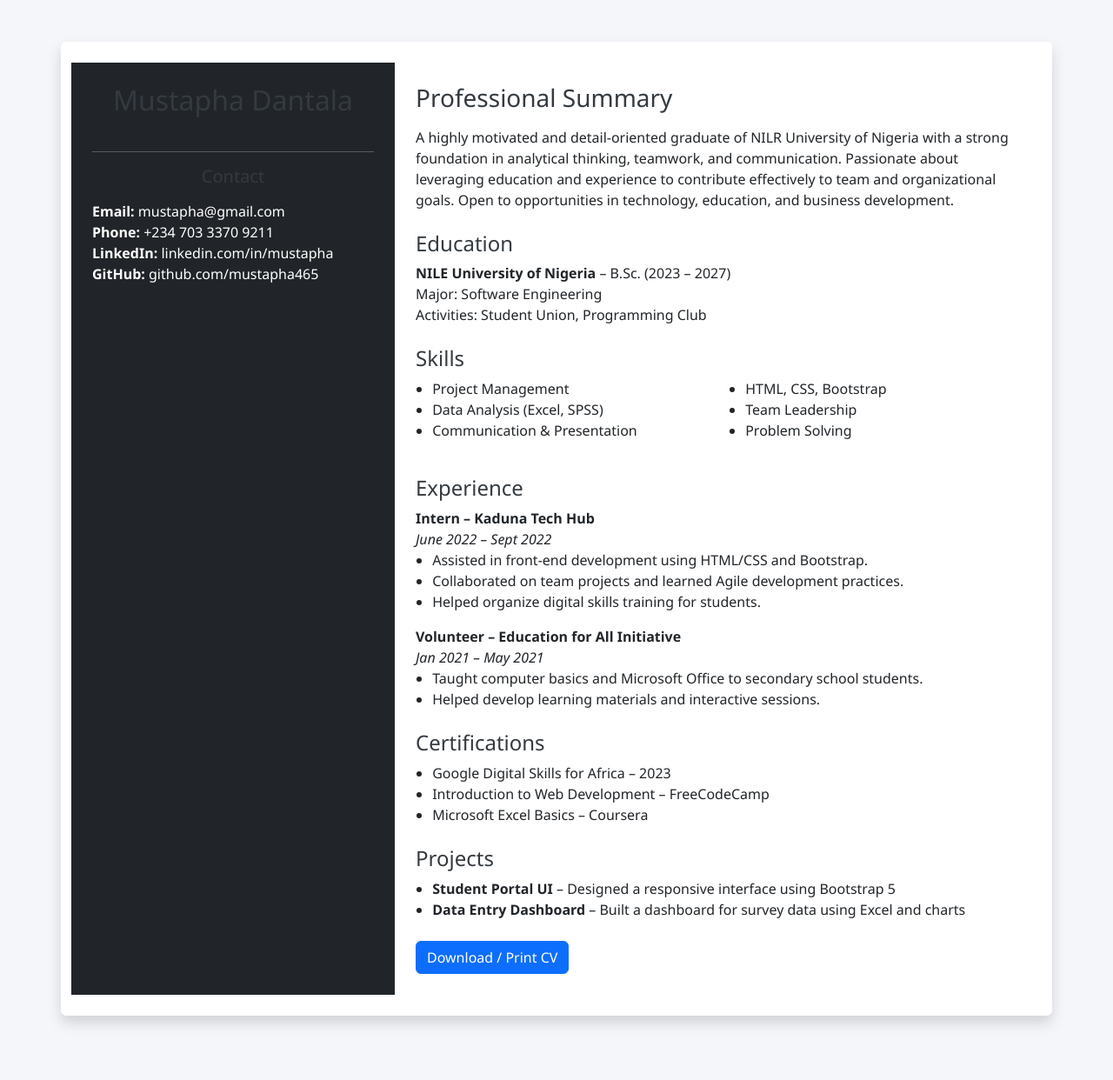
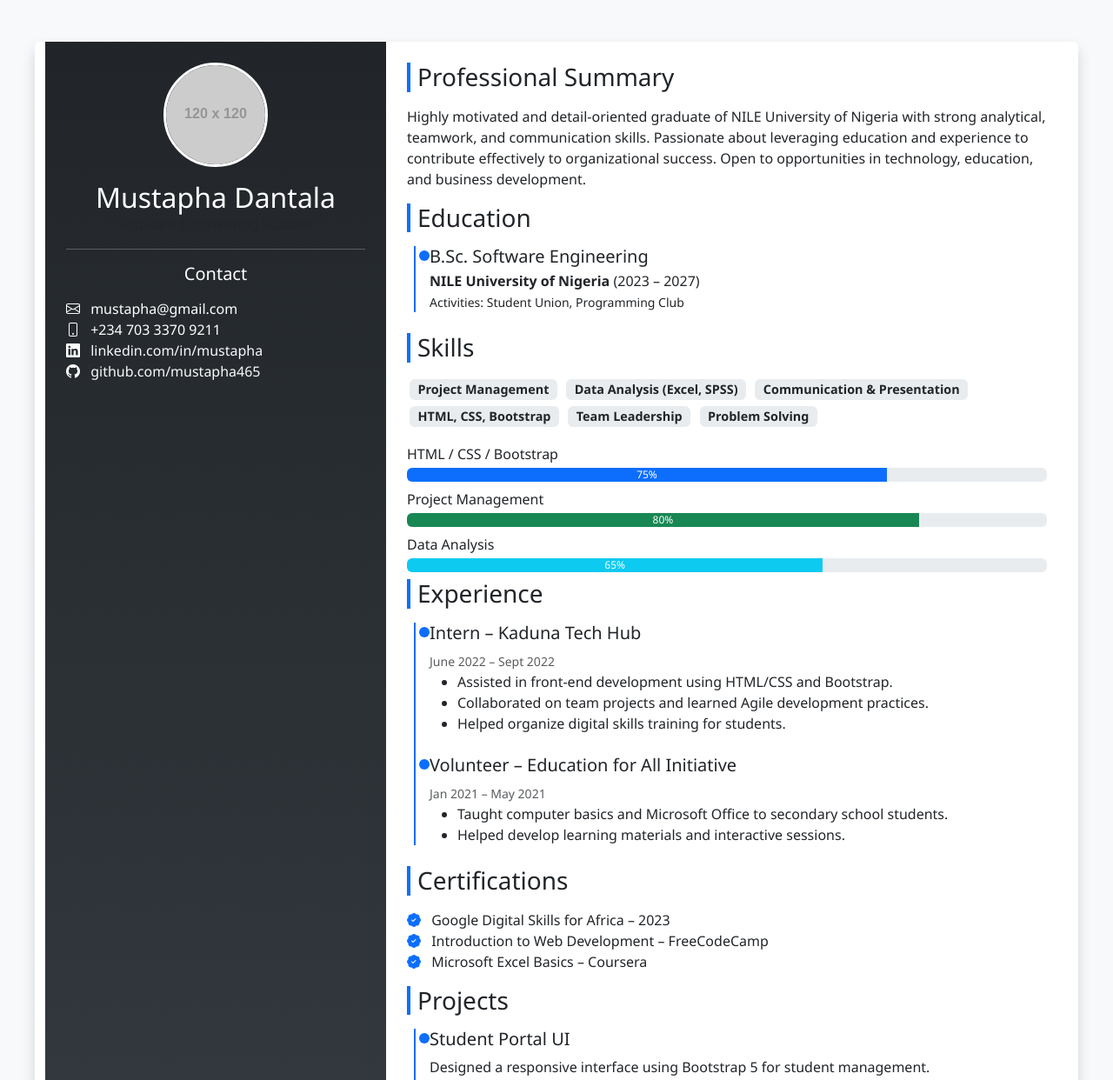
Before and after one commit to mustapha465/cv1, a plain HTML site: page index.html in a window 1280 px wide. Shown: the top 1242 px of the page at 87% size. Before the commit the page ends 1216 px from the top, so only its background shows below. Drawn offline with nearby package versions, Linux system fonts and the light colour scheme; placeholder pictures from the web are drawn by us.

Commit message:
html change

```diff
--- a/index.html
+++ b/index.html
@@ -4,73 +4,167 @@
   <meta charset="UTF-8">
   <meta name="viewport" content="width=device-width, initial-scale=1.0">
   <title>Mustapha Dantala - Professional CV</title>
+
+  <!-- Bootstrap CSS -->
   <link href="https://cdn.jsdelivr.net/npm/bootstrap@5.3.2/dist/css/bootstrap.min.css" rel="stylesheet">
-    <link rel="stylesheet" href="style.css">
+  <!-- Bootstrap Icons -->
+  <link href="https://cdn.jsdelivr.net/npm/bootstrap-icons/font/bootstrap-icons.css" rel="stylesheet">
+
+  <style>
+    body {
+      background-color: #f8f9fa;
+      font-family: 'Segoe UI', Tahoma, Geneva, Verdana, sans-serif;
+      color: #212529;
+    }
+    .cv-container {
+      max-width: 1200px;
+      overflow: hidden;
+    }
+    .sidebar {
+      background: linear-gradient(180deg, #212529, #343a40);
+      color: #fff;
+    }
+    .sidebar a {
+      color: #f8f9fa;
+      text-decoration: none;
+    }
+    .sidebar a:hover {
+      text-decoration: underline;
+    }
+    .profile-pic {
+      width: 120px;
+      height: 120px;
+      object-fit: cover;
+      border-radius: 50%;
+      border: 3px solid #fff;
+      margin-bottom: 1rem;
+    }
+    .section-title {
+      border-left: 4px solid #0d6efd;
+      padding-left: .5rem;
+      margin-bottom: 1rem;
+    }
+    .timeline {
+      border-left: 2px solid #0d6efd;
+      padding-left: 1rem;
+      margin-left: .5rem;
+    }
+    .timeline-item {
+      margin-bottom: 1.5rem;
+      position: relative;
+    }
+    .timeline-item::before {
+      content: "";
+      position: absolute;
+      left: -12px;
+      top: 5px;
+      width: 12px;
+      height: 12px;
+      background: #0d6efd;
+      border-radius: 50%;
+    }
+    .badge-skill {
+      background-color: #e9ecef;
+      color: #212529;
+      margin: .2rem;
+      font-size: 0.9rem;
+    }
+    /* Print-friendly adjustments */
+    @media print {
+      body {
+        background: white !important;
+        color: black !important;
+      }
+      .sidebar {
+        background: white !important;
+        color: black !important;
+        border-right: 1px solid #ccc;
+      }
+      .sidebar a {
+        color: black !important;
+        text-decoration: underline !important;
+      }
+      button {
+        display: none;
+      }
+    }
+  </style>
 </head>
 <body>
 
-<div class="container my-5 shadow bg-white p-4 rounded">
-    <div class="row">
+<div class="container my-5 shadow bg-white rounded cv-container">
+  <div class="row g-0">
     <!-- Sidebar -->
-        <div class="col-md-4 bg-dark text-white text-center p-4">
+    <aside class="col-md-4 sidebar text-center p-4">
+      <img src="https://via.placeholder.com/120" alt="Profile Photo" class="profile-pic">
       <h2 class="mb-0">Mustapha Dantala</h2>
-            <p class="text-muted">Kaduna, Nigeria</p>
+      <p class="text-muted">Software Engineering Student</p>
       <hr class="bg-light">
       <h5>Contact</h5>
       <ul class="list-unstyled text-start mt-3">
-                <li><strong>Email:</strong> mustapha@gmail.com</li>
-                <li><strong>Phone:</strong> +234 703 3370 9211</li>
-                <li><strong>LinkedIn:</strong> <a href="#" class="text-white">linkedin.com/in/mustapha</a></li>
-                <li><strong>GitHub:</strong> <a href="#" class="text-white">github.com/mustapha465</a></li>
+        <li><i class="bi bi-envelope me-2"></i> mustapha@gmail.com</li>
+        <li><i class="bi bi-phone me-2"></i> +234 703 3370 9211</li>
+        <li><i class="bi bi-linkedin me-2"></i>
+          <a href="https://www.linkedin.com/in/mustapha" target="_blank">linkedin.com/in/mustapha</a>
+        </li>
+        <li><i class="bi bi-github me-2"></i>
+          <a href="https://github.com/mustapha465" target="_blank">github.com/mustapha465</a>
+        </li>
       </ul>
-        </div>
+    </aside>
 
     <!-- Main Content -->
-        <div class="col-md-8 p-4">
+    <main class="col-md-8 p-4">
       <section>
-                <h3 class="mb-3">Professional Summary</h3>
+        <h3 class="section-title">Professional Summary</h3>
         <p>
-                    A highly motivated and detail-oriented graduate of NILR University of Nigeria with a strong foundation in analytical thinking, teamwork, and communication. Passionate about leveraging education and experience to contribute effectively to team and organizational goals. Open to opportunities in technology, education, and business development.
+          Highly motivated and detail-oriented graduate of NILE University of Nigeria with strong analytical, teamwork, and communication skills. Passionate about leveraging education and experience to contribute effectively to organizational success. Open to opportunities in technology, education, and business development.
         </p>
       </section>
 
       <section>
-                <h4 class="mt-4">Education</h4>
-                <ul class="list-unstyled">
-                    <li class="mb-3">
-                        <strong>NILE University of Nigeria</strong> – B.Sc. (2023 – 2027)<br>
-                        Major: Software Engineering<br>
-                        Activities: Student Union, Programming Club
-                    </li>
-
-                </ul>
-            </section>
-
-            <section>
-                <h4 class="mt-4">Skills</h4>
-                <div class="row">
-                    <div class="col-6">
-                        <ul>
-                            <li>Project Management</li>
-                            <li>Data Analysis (Excel, SPSS)</li>
-                            <li>Communication & Presentation</li>
-                        </ul>
-                    </div>
-                    <div class="col-6">
-                        <ul>
-                            <li>HTML, CSS, Bootstrap</li>
-                            <li>Team Leadership</li>
-                            <li>Problem Solving</li>
-                        </ul>
+        <h3 class="section-title">Education</h3>
+        <div class="timeline">
+          <div class="timeline-item">
+            <h5 class="mb-1">B.Sc. Software Engineering</h5>
+            <p class="mb-0"><strong>NILE University of Nigeria</strong> (2023 – 2027)</p>
+            <small>Activities: Student Union, Programming Club</small>
           </div>
         </div>
       </section>
 
       <section>
-                <h4 class="mt-4">Experience</h4>
-                <div class="mb-3">
-                    <strong>Intern – Kaduna Tech Hub</strong><br>
-                    <em>June 2022 – Sept 2022</em><br>
+        <h3 class="section-title">Skills</h3>
+        <div>
+          <span class="badge badge-skill">Project Management</span>
+          <span class="badge badge-skill">Data Analysis (Excel, SPSS)</span>
+          <span class="badge badge-skill">Communication & Presentation</span>
+          <span class="badge badge-skill">HTML, CSS, Bootstrap</span>
+          <span class="badge badge-skill">Team Leadership</span>
+          <span class="badge badge-skill">Problem Solving</span>
+        </div>
+        <div class="mt-3">
+          <p class="mb-1">HTML / CSS / Bootstrap</p>
+          <div class="progress mb-2">
+            <div class="progress-bar bg-primary" role="progressbar" style="width: 75%;">75%</div>
+          </div>
+          <p class="mb-1">Project Management</p>
+          <div class="progress mb-2">
+            <div class="progress-bar bg-success" role="progressbar" style="width: 80%;">80%</div>
+          </div>
+          <p class="mb-1">Data Analysis</p>
+          <div class="progress mb-2">
+            <div class="progress-bar bg-info" role="progressbar" style="width: 65%;">65%</div>
+          </div>
+        </div>
+      </section>
+
+      <section>
+        <h3 class="section-title">Experience</h3>
+        <div class="timeline">
+          <div class="timeline-item">
+            <h5>Intern – Kaduna Tech Hub</h5>
+            <small class="text-muted">June 2022 – Sept 2022</small>
             <ul>
               <li>Assisted in front-end development using HTML/CSS and Bootstrap.</li>
               <li>Collaborated on team projects and learned Agile development practices.</li>
@@ -78,39 +172,50 @@
             </ul>
           </div>
 
-                <div class="mb-3">
-                    <strong>Volunteer – Education for All Initiative</strong><br>
-                    <em>Jan 2021 – May 2021</em><br>
+          <div class="timeline-item">
+            <h5>Volunteer – Education for All Initiative</h5>
+            <small class="text-muted">Jan 2021 – May 2021</small>
             <ul>
               <li>Taught computer basics and Microsoft Office to secondary school students.</li>
               <li>Helped develop learning materials and interactive sessions.</li>
             </ul>
           </div>
+        </div>
       </section>
 
       <section>
-                <h4 class="mt-4">Certifications</h4>
-                <ul>
-                    <li>Google Digital Skills for Africa – 2023</li>
-                    <li>Introduction to Web Development – FreeCodeCamp</li>
-                    <li>Microsoft Excel Basics – Coursera</li>
+        <h3 class="section-title">Certifications</h3>
+        <ul class="list-unstyled">
+          <li><i class="bi bi-patch-check-fill text-primary me-2"></i> Google Digital Skills for Africa – 2023</li>
+          <li><i class="bi bi-patch-check-fill text-primary me-2"></i> Introduction to Web Development – FreeCodeCamp</li>
+          <li><i class="bi bi-patch-check-fill text-primary me-2"></i> Microsoft Excel Basics – Coursera</li>
         </ul>
       </section>
 
       <section>
-                <h4 class="mt-4">Projects</h4>
-                <ul>
-                    <li><strong>Student Portal UI</strong> – Designed a responsive interface using Bootstrap 5</li>
-                    <li><strong>Data Entry Dashboard</strong> – Built a dashboard for survey data using Excel and charts</li>
-                </ul>
+        <h3 class="section-title">Projects</h3>
+        <div class="timeline">
+          <div class="timeline-item">
+            <h5>Student Portal UI</h5>
+            <p>Designed a responsive interface using Bootstrap 5 for student management.</p>
+          </div>
+          <div class="timeline-item">
+            <h5>Data Entry Dashboard</h5>
+            <p>Built a dashboard for survey data visualization using Excel and charts.</p>
+          </div>
+        </div>
       </section>
 
       <section class="mt-4">
-                <button class="btn btn-primary" onclick="window.print()">Download / Print CV</button>
+        <button class="btn btn-primary" onclick="window.print()">
+          <i class="bi bi-download me-2"></i> Download / Print CV
+        </button>
       </section>
-        </div>
+    </main>
   </div>
 </div>
 
+<!-- Bootstrap JS -->
+<script src="https://cdn.jsdelivr.net/npm/bootstrap@5.3.2/dist/js/bootstrap.bundle.min.js"></script>
 </body>
 </html>
```
Lines whose indentation alone changed are shown as unchanged.
